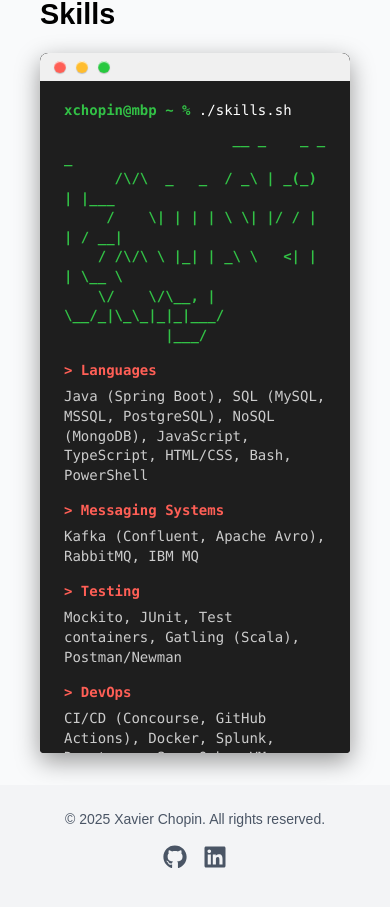
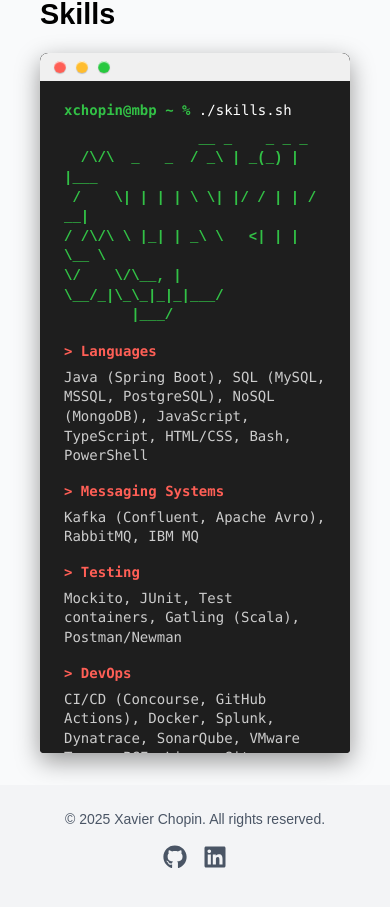
Before and after one commit to xchopin/portfolio, a Next.js app in the folder spa/: page / in a window 390 px wide. Shown: the part 1659-2566 px from the top of the page. Built offline with nearby package versions, Linux system fonts and the light colour scheme.

Commit message:
fix: splash on mobile

```diff
--- a/spa/src/components/terminal/terminal.tsx
+++ b/spa/src/components/terminal/terminal.tsx
@@ -1,11 +1,11 @@
 import styles from './terminal.module.css';
 
-const SPLASH = `                    __ _    _ _ _
-      /\\/\\  _   _  / _\\ | _(_) | |___
-     /    \\| | | | \\ \\| |/ / | | / __|
-    / /\\/\\ \\ |_| | _\\ \\   <| | | \\__ \\
-    \\/    \\/\\__, | \\__/_|\\_\\_|_|_|___/
-            |___/
+const SPLASH = `                __ _    _ _ _
+  /\\/\\  _   _  / _\\ | _(_) | |___
+ /    \\| | | | \\ \\| |/ / | | / __|
+/ /\\/\\ \\ |_| | _\\ \\   <| | | \\__ \\
+\\/    \\/\\__, | \\__/_|\\_\\_|_|_|___/
+        |___/
 `;
 
 const SKILLS = {
@@ -47,7 +47,7 @@
                         className={`${styles.line}`}
                         style={{whiteSpace: 'pre-wrap', color: '#32c146', fontWeight: 600}}
                     >
-                        <pre>{SPLASH}</pre>
+                        {SPLASH}
                     </div>
 
                     <div className={`${styles.line} ${styles.red}`}>
```
